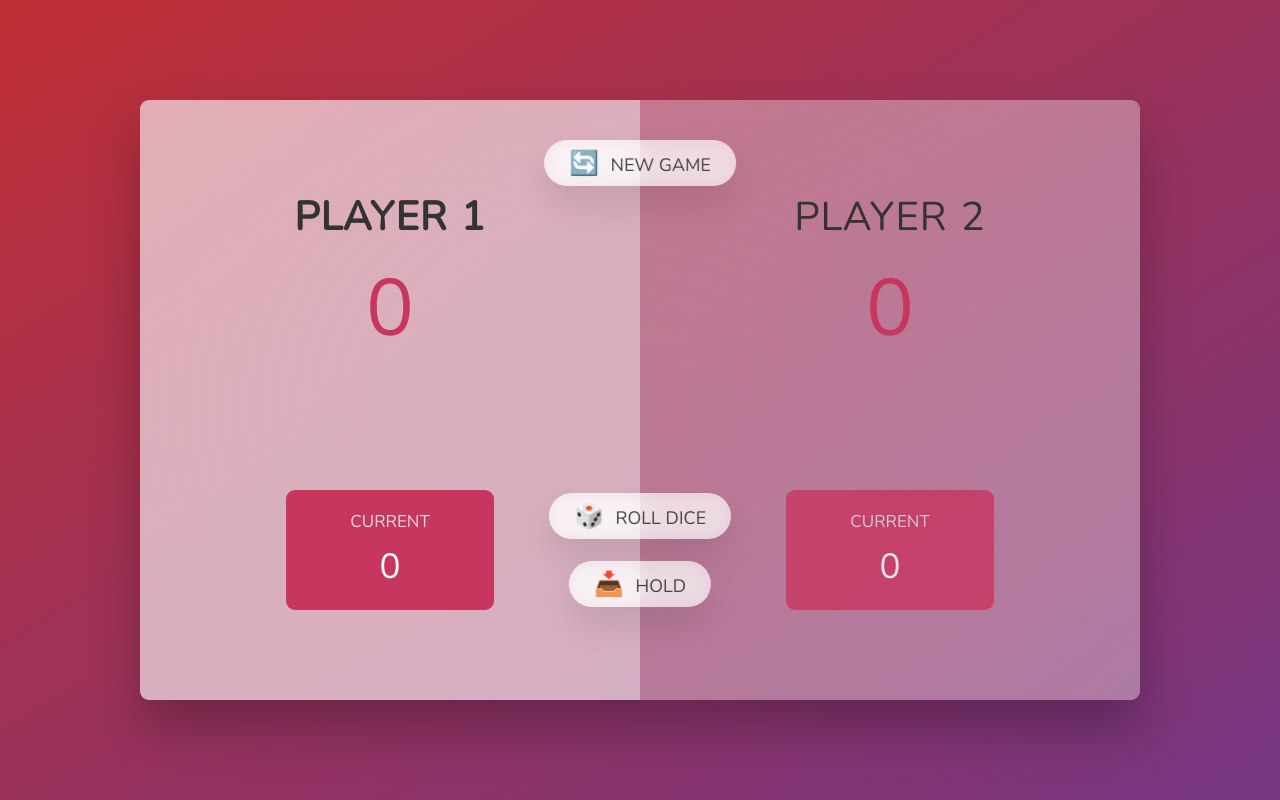
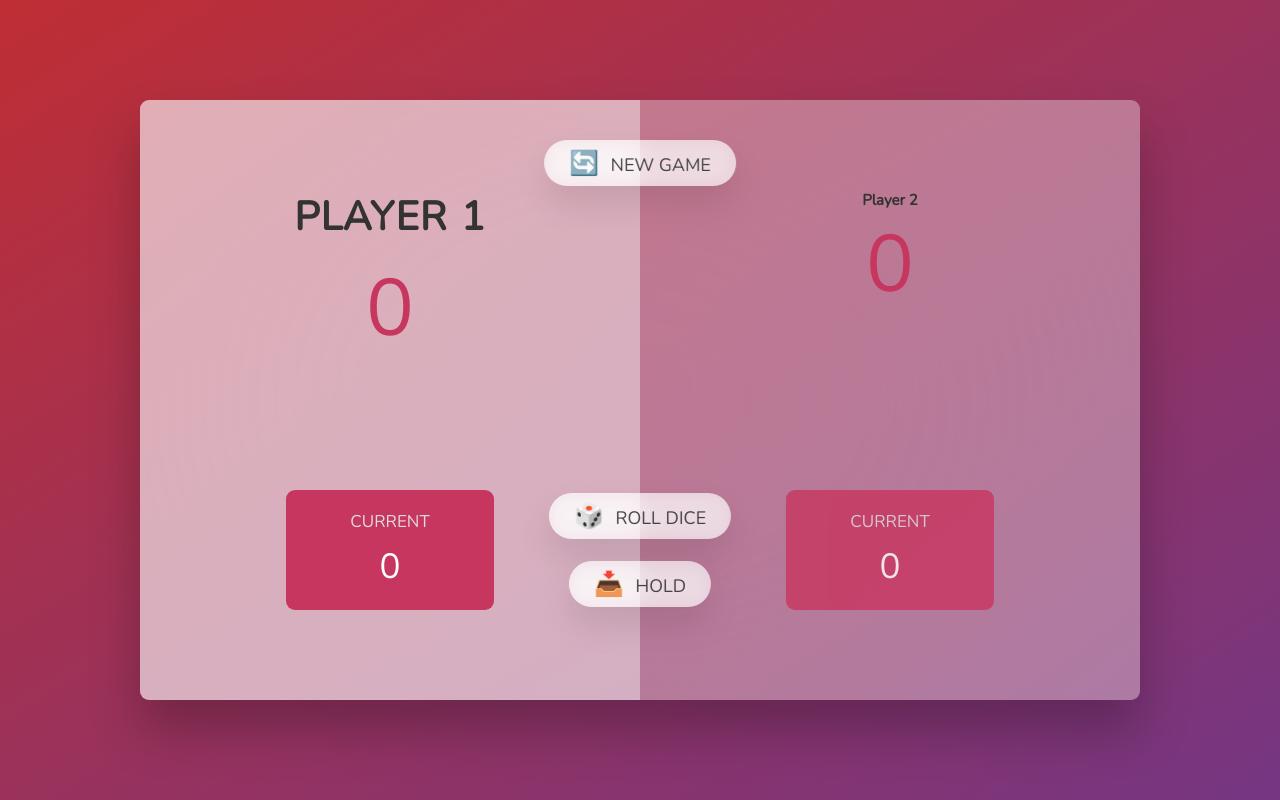
Before and after one commit to AmirKishk/PigGame, a plain HTML site: page starter/index.html in a window 1280 px wide. Drawn offline with nearby package versions, Linux system fonts and the light colour scheme.

Commit message:
this is my second commit

```diff
--- a/starter/index.html
+++ b/starter/index.html
@@ -18,7 +18,7 @@
         </div>
       </section>
       <section class="player player--1">
-        <h2 class="name" id="name--1">Player 2</h2>
+        <h2 class="name2" id="name--1" >Player 2</h2>
         <p class="score" id="score--1">24</p>
         <div class="current">
           <p class="current-label">Current</p>
```
